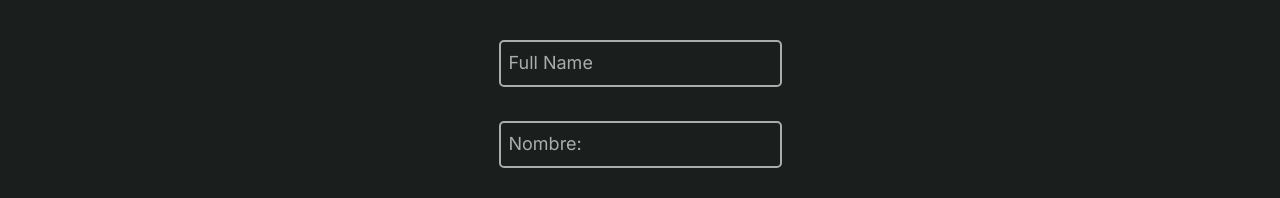
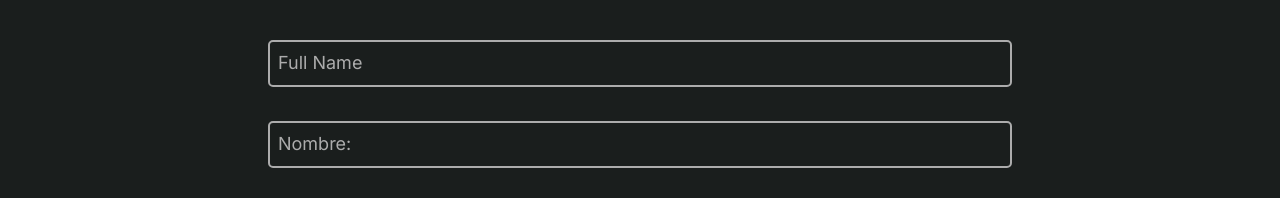
Before and after one commit to ANGELLH2000/RadioCity_Web, a website: page pages/contacto.html in a window 1280 px wide. Shown: the part 602-800 px from the top of the page. Drawn offline with nearby package versions, Linux system fonts and the light colour scheme.

Commit message:
Últimos detalles 2.0

```diff
--- a/scss/pages/_contacto.scss
+++ b/scss/pages/_contacto.scss
@@ -49,6 +49,9 @@
             .form-group {
                 position: relative;
                 margin: 12px 0;
+                display: flex;
+                flex-direction: column;
+                width: 60%;
             }
 
             .form-group input,.form-group textarea {
```
Also changed, not shown: css/styles.css.
